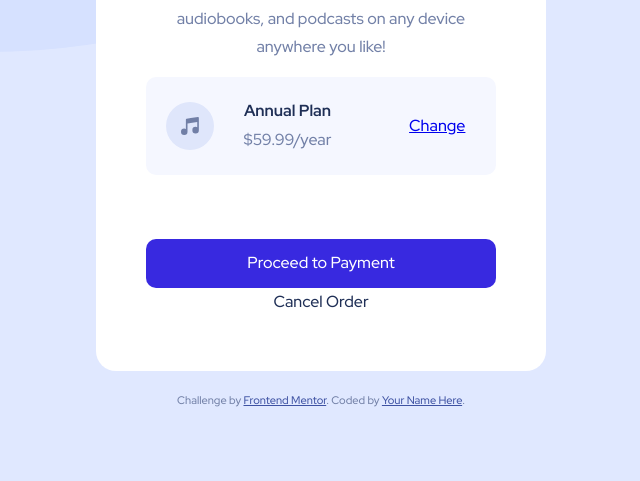
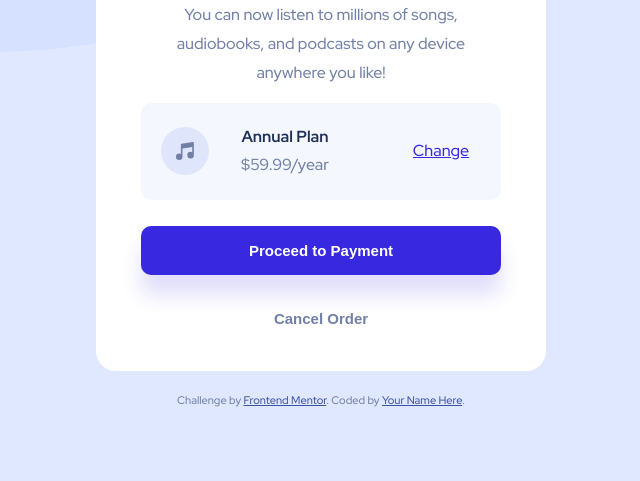
Before and after one commit to pkthunder87/order-summary, a plain HTML site: page index.html in a window 1280 px wide. Shown: the part 319-800 px from the top of the page, without its empty margins (319-959 px from the left). Drawn offline with Linux system fonts and the light colour scheme.

Commit message:
Feat: Finish order summary desktop version

```diff
--- a/index.html
+++ b/index.html
@@ -54,8 +54,12 @@
       </div>
 
       <div class="summary__bot">
-        <div class="summary__bot__pay">Proceed to Payment</div>
-        <div class="summary__bot__cancel">Cancel Order</div>
+        <button class="summary__bot__pay">
+          <a href="#">Proceed to Payment</a>
+        </button>
+        <button class="summary__bot__cancel">
+          <a href="#">Cancel Order</a>
+        </button>
       </div>
     </div>
 
--- a/sass/_components.scss
+++ b/sass/_components.scss
@@ -18,14 +18,16 @@
   }
 
   &__mid {
-    padding: 0 5rem;
+    padding: 0 4.5rem;
+    margin-top: 3.8rem;
 
     &__heading {
-      font-size: 2.8rem;
+      font-size: 2.9rem;
       color: var(--dark-blue);
     }
 
     &__details {
+      margin-top: 1rem;
     }
     &__plan {
       background-color: var(--very-pale-blue);
@@ -46,22 +48,72 @@
         color: var(--dark-blue);
         font-weight: 700;
       }
+
+      &--change {
+        &:link,
+        &:visited {
+          color: var(--bright-blue);
+        }
+
+        &:hover,
+        &:active {
+          text-decoration: none;
+          color: #887fec;
+        }
+      }
     }
   }
 
   &__bot {
-    padding: 0 5rem;
+    padding: 0 4.5rem;
+    align-self: start;
+    height: 100%;
+    // display: flex;
+    // flex-direction: column;
+    // justify-content: flex-end;
 
     &__pay {
-      color: #fff;
-      padding: 1rem 4rem;
+      // padding: 1.5rem 10rem;
       background-color: var(--bright-blue);
       border-radius: 10px;
-      margin-top: -3rem;
+      margin-top: 1.1rem;
+      border: none;
+      font-size: 1.5rem;
+      font-weight: 700;
+      padding: 1.6rem 0;
+      width: 36rem;
+      cursor: pointer;
+      box-shadow: 0 2rem 2rem rgba(56, 41, 224, 0.15);
+
+      &:hover,
+      &:active {
+        background-color: #887fec;
+      }
+
+      a:link,
+      a:visited {
+        text-decoration: none;
+        color: #fff;
+      }
     }
 
     &__cancel {
-      color: var(--dark-blue);
+      border: none;
+      font-size: 1.5rem;
+      font-weight: bold;
+      margin-top: 3.5rem;
+      background-color: inherit;
+
+      a:link,
+      a:visited {
+        text-decoration: none;
+        color: var(--desaturated-blue);
+      }
+
+      a:hover,
+      a:active {
+        color: var(--dark-blue);
+      }
     }
   }
 }
```
Also changed, not shown: css/main.css, css/main.min.css.
